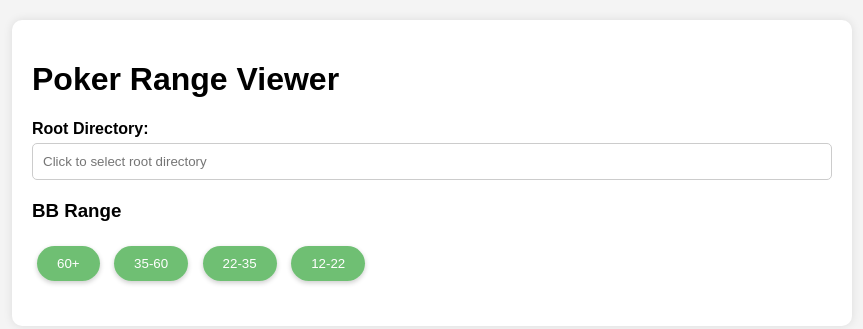
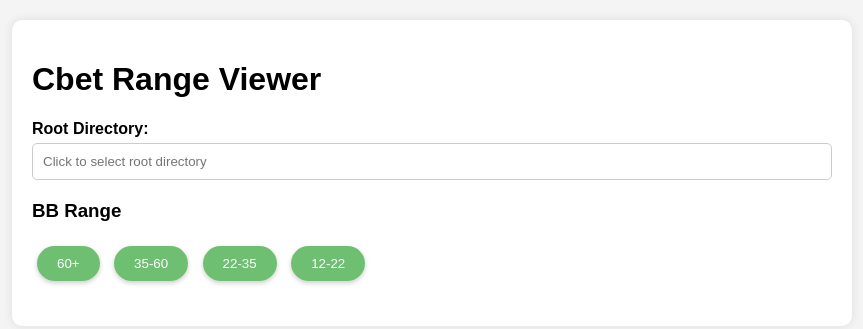
Before and after one commit to nicolasgomezp/flops, a plain HTML site: page index.html in a window 1280 px wide. Shown: the whole page, without its empty margins (208-1071 px from the left). Drawn offline with Linux system fonts and the light colour scheme.

Commit message:
Update index.html

```diff
--- a/index.html
+++ b/index.html
@@ -1,12 +1,12 @@
 <!DOCTYPE html>
 <html>
 <head>
-    <title>Poker Range Viewer</title>
+    <title>Cbet Range Viewer</title>
     <link rel="stylesheet" href="style.css">
 </head>
 <body>
     <div class="container">
-        <h1>Poker Range Viewer</h1>
+        <h1>Cbet Range Viewer</h1>
 
         <!-- Selector de Directorio Raíz -->
         <div class="directory-selector">
```
